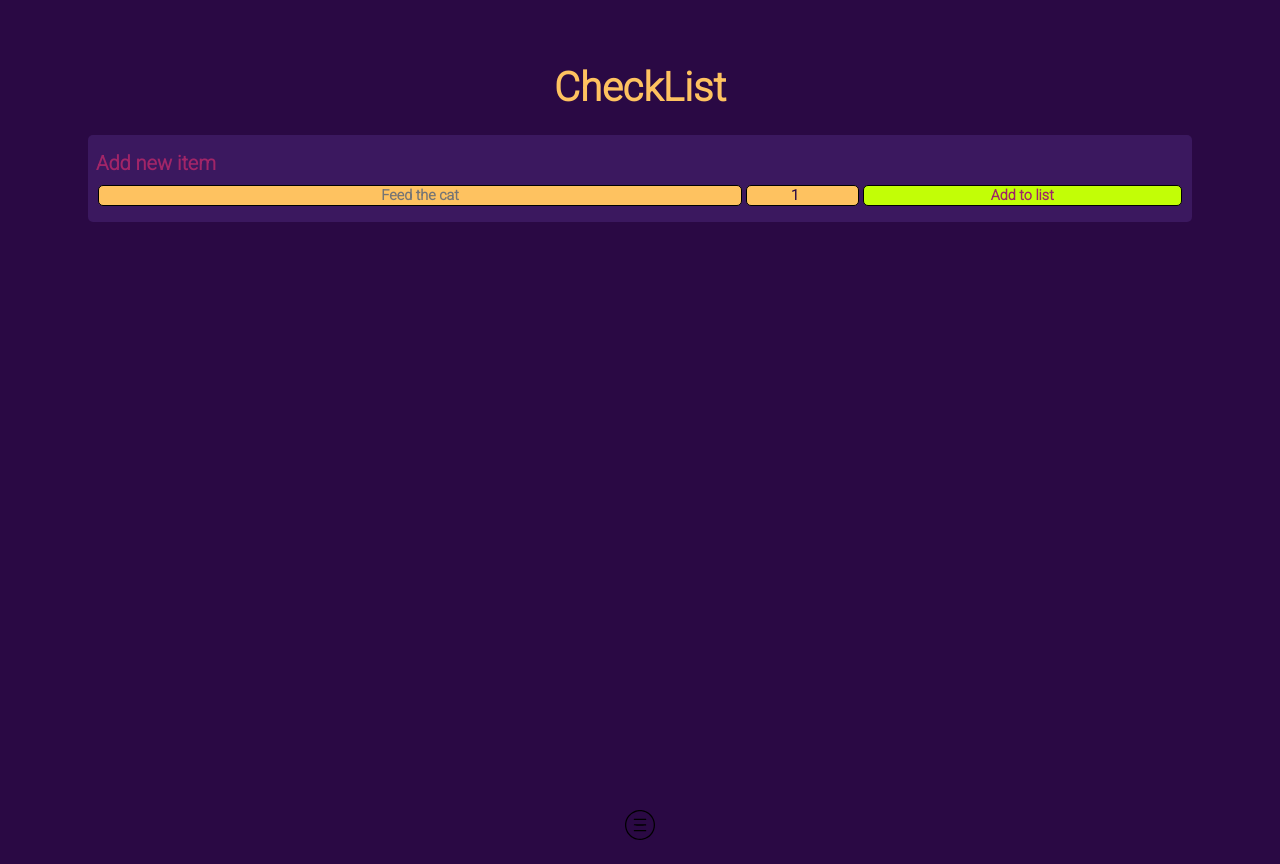
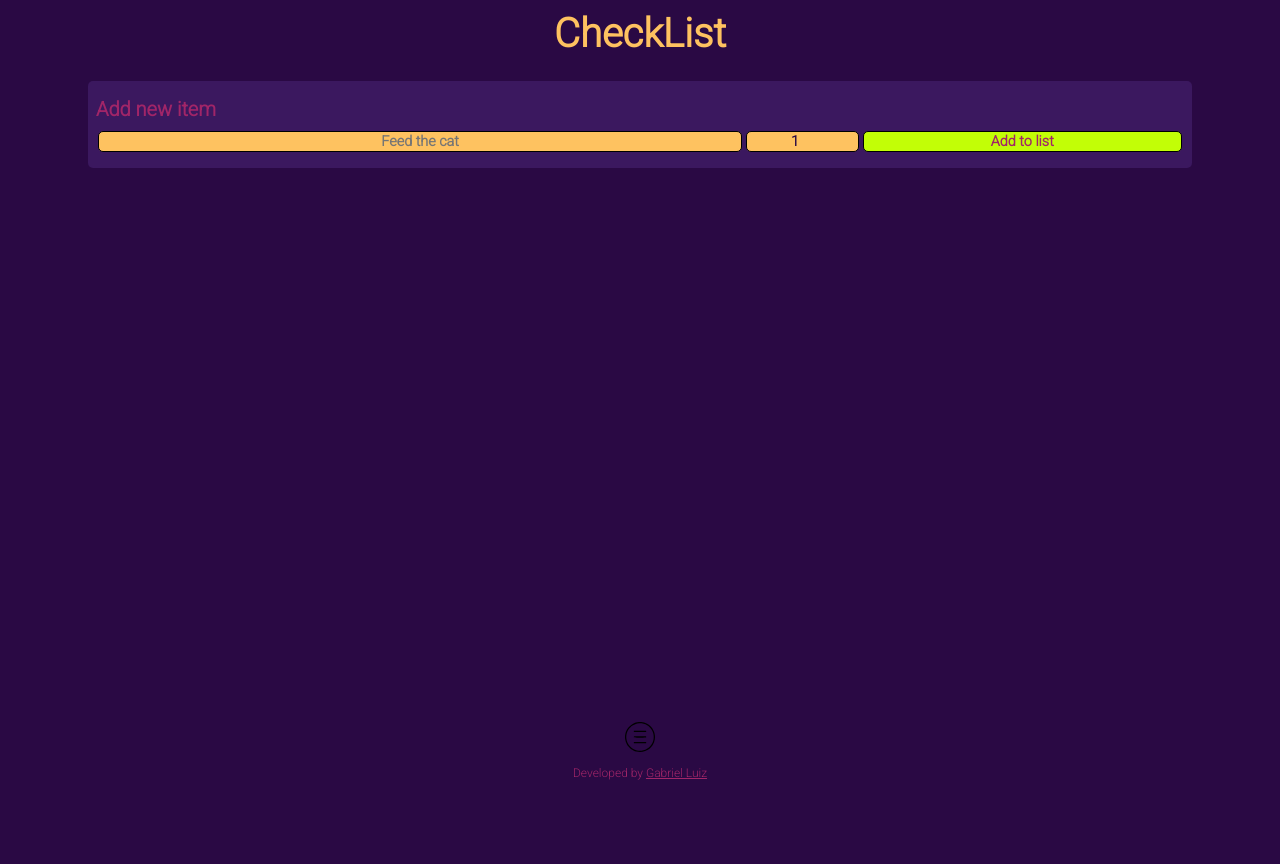
Before and after one commit to gabrielluizcm/checkList, a plain HTML site: page index.html in a window 1280 px wide. After the commit the page ends 800 px from the top, so only its background shows below. Drawn offline with Linux system fonts and the light colour scheme.

Commit message:
Added footer copyright

```diff
--- a/index.html
+++ b/index.html
@@ -50,6 +50,12 @@
     <button type='button' id='hamburguer'>
       <img src="./assets/images/hamburger.svg" alt='Hamburguer button'>
     </button>
+    <span id="cc">
+      Developed by
+      <a href='http://https://github.com/gabrielluizcm/' target="blank">
+        Gabriel Luiz
+      </a>
+    </span>
   </footer>
 
 </body>
--- a/src/scss/index.scss
+++ b/src/scss/index.scss
@@ -26,7 +26,7 @@ body {
     font-size: $bodyFont;
 
     header {
-      margin-top: 5%;
+      padding-top: 10px;
     }
 
     h1 {
@@ -153,11 +153,14 @@ body {
       bottom: 0;
       padding-bottom: 20px;
       width: 100%;
+      display: flex;
+      flex-direction: column;
 
       .hamburguerDiv {
         display: flex;
         flex-direction: row;
         justify-content: stretch;
+        width: 100%;
 
         .hamburguerItems {
           border: solid 1px black;
@@ -186,6 +189,11 @@ body {
         width: 30px;
         height: 30px;
         pointer-events: none;
+      }
+
+      #cc {
+        font-size: 1.5vh;
+        margin-top: 10px;
       }
     }
   }
```
Also changed, not shown: src/scss/index.css, 1 other file.
